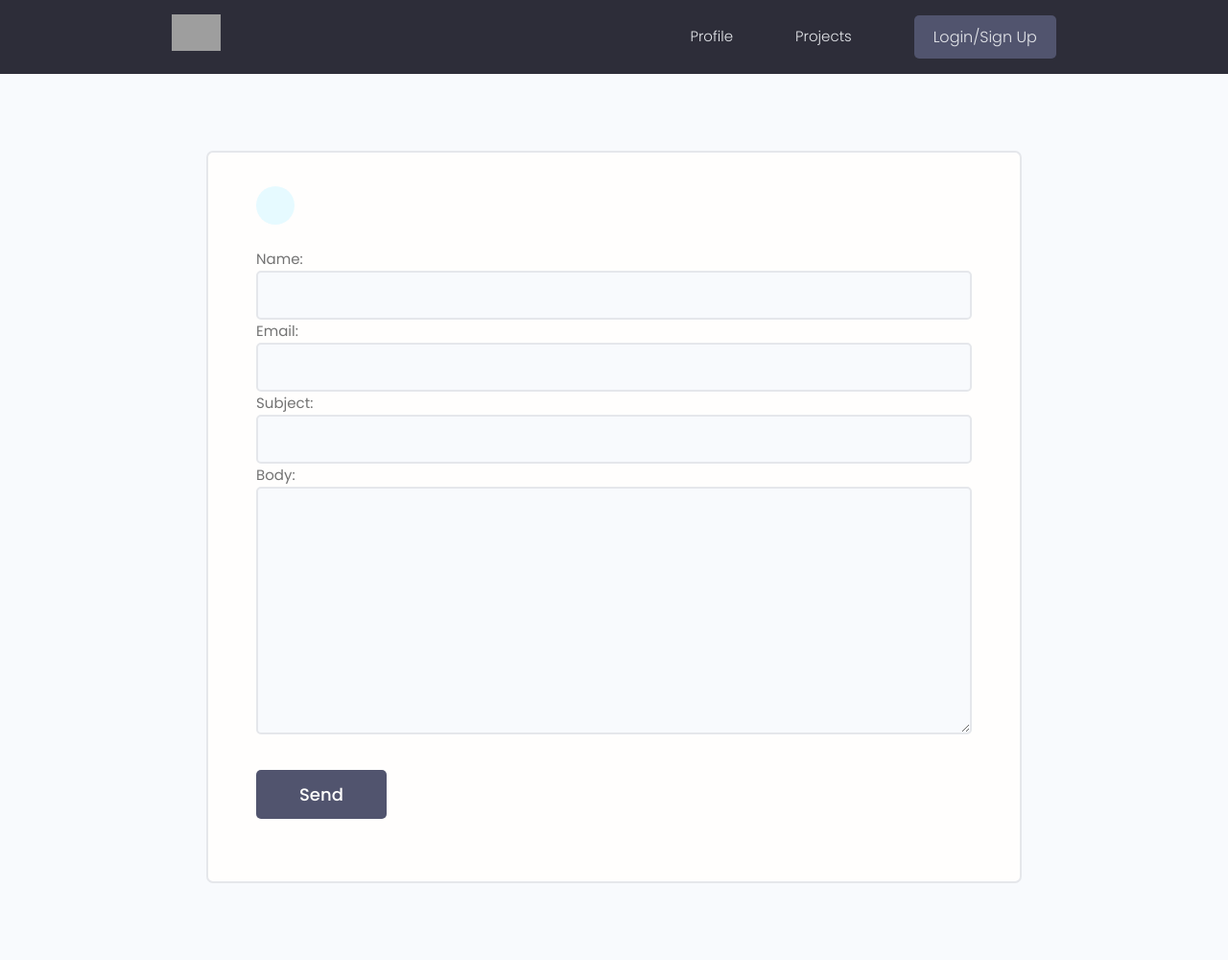
After one commit to devorder/DevMash, a Django app: page /send-message/e9cc44be-1859-4d71-9cac-9ec993c40c8b/ in a window 1280 px wide. The commit adds this page. Shown: the whole page at 96% size. Run offline with Django 3.2, Linux system fonts and the light colour scheme; some libraries are stand-ins or nearby versions; grey boxes are pictures that could not be loaded.

Commit message:
message functionality done as per the course

```diff
--- a/DevMash/users/forms.py
+++ b/DevMash/users/forms.py
@@ -1,7 +1,8 @@
-from django.forms import ModelForm, fields
+from django.forms import ModelForm, fields, widgets
+from django import forms
 from django.contrib.auth.models import User
 from django.contrib.auth.forms import UserCreationForm
-from .models import Profile, Skill
+from .models import Profile, Skill, Message
 
 class CustomUserCreationForm(UserCreationForm):
     class Meta:
@@ -37,3 +38,15 @@ class AddSkillForm(ModelForm):
 
         for name,field in self.fields.items():
             field.widget.attrs.update({'class': 'input'})
+
+class SendMessageForm(ModelForm):
+    class Meta:
+        model = Message
+        fields = ['recipient', 'name', 'email', 'subject', 'body']
+        widgets = {
+            'recipient': forms.TextInput(attrs={'type': 'hidden'}),
+        }
+    def __init__(self, *args, **kwargs):
+        super(SendMessageForm, self).__init__(*args, **kwargs)
+        for name,field in self.fields.items():
+            field.widget.attrs.update({'class': 'input'})
--- a/DevMash/users/templates/users/form.html
+++ b/DevMash/users/templates/users/form.html
@@ -12,7 +12,6 @@
                 {% else %}
                     <form class="form" action="{% url action  %}" method="post" enctype="multipart/form-data">
                 {% endif %}
-
                     {% csrf_token %}
                     {{ form }}
                     <input class="btn btn--sub btn--lg  my-md" type="submit" value="Update" />
--- /dev/null
+++ b/DevMash/users/templates/users/message_form.html
@@ -0,0 +1,18 @@
+{% extends 'base.html' %}
+
+{% block content %}
+    <main class="formPage my-xl">
+        <div class="content-box">
+            <div class="formWrapper">
+                <a class="backButton" href="{{ request.GET.next }}"><i class="im im-angle-left"></i></a>
+                <br>
+                    <form class="form" action="" method="post">
+                    {% csrf_token %}
+                    {{ form }}
+                    <input class="btn btn--sub btn--lg  my-md" type="submit" value="Send" />
+                </form>
+            </div>
+        </div>
+    </main>
+
+{% endblock content %}
--- a/DevMash/users/templates/users/profile.html
+++ b/DevMash/users/templates/users/profile.html
@@ -36,7 +36,11 @@
                     </li>
                 {% endif %}
               </ul>
-              <a href="#" class="btn btn--sub btn--lg">Send Message </a>
+
+              {% if request.user.profile != user %}
+                <a href="{% url 'send-message' user.id %}?next={{ request.path }}" class="btn btn--sub btn--lg">Send Message </a>
+              {% endif %}
+
             </div>
           </div>
         </div>
--- a/DevMash/users/urls.py
+++ b/DevMash/users/urls.py
@@ -13,5 +13,6 @@ urlpatterns = [
     path('delete-skill/<str:skill_id>', views.delete_skill, name='delete-skill'),
     path('edit-skill/<str:skill_id>', views.edit_skill, name='edit-skill'),
     path('inbox/', views.inbox, name='inbox'),
-    path('message/<str:message_id>', views.inbox_message, name='message')
+    path('message/<str:message_id>', views.inbox_message, name='message'),
+    path('send-message/<str:receiver_id>/', views.send_message, name='send-message')
 ]
--- a/DevMash/users/views.py
+++ b/DevMash/users/views.py
@@ -5,7 +5,7 @@ from django.contrib.auth.models import User
 from django.contrib import messages
 from django.contrib.auth.decorators import login_required
 from .models import Message, Profile, Skill
-from .forms import CustomUserCreationForm, EditProfileForm, AddSkillForm
+from .forms import CustomUserCreationForm, EditProfileForm, AddSkillForm, SendMessageForm
 from django.db.models import Q
 from django.core.exceptions import ObjectDoesNotExist, ValidationError
 from .utills import search, paginate_projects
@@ -159,3 +159,25 @@ def inbox_message(request, message_id):
         return render(request, 'users/message.html', ctx)
     except (ObjectDoesNotExist, ValidationError) as e:
         return redirect(('inbox'))
+
+def send_message(request, receiver_id):
+    form = SendMessageForm(initial={'recipient': receiver_id})
+    sender = request.user
+
+    if sender.is_authenticated:
+        form = SendMessageForm(initial={'name': sender.profile.name, 'email': sender.profile.email, 'recipient': receiver_id})
+
+    if request.method == 'POST':
+        form = SendMessageForm(request.POST)
+        msg = form.save(commit=False)
+        msg.sender = None
+        if request.user.is_authenticated:
+            msg.sender = request.user.profile
+        msg.save()
+        messages.success(request, 'Message sent successfully.')
+        return redirect('profile', user_id=receiver_id)
+
+    ctx = {
+        'form' : form
+    }
+    return render(request, 'users/message_form.html', ctx)
```
Also changed, not shown: DevMash/users/templates/users/inbox.html (+6 -1 lines), DevMash/db.sqlite3.
